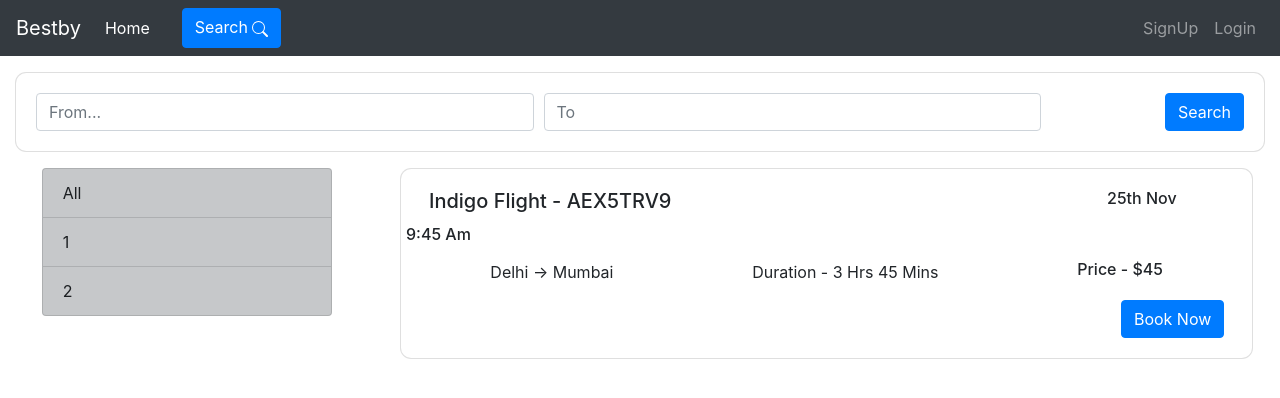
After one commit to omi265/e_travel, a Django app: page /store/flights in a window 1280 px wide. The commit adds this page. Shown: the top 398 px of the page. Run offline with Django 3.2, Linux system fonts and the light colour scheme; some libraries are stand-ins or nearby versions.

Commit message:
Adding Pages

```diff
--- a/store/static/store/style.css
+++ b/store/static/store/style.css
@@ -2,27 +2,21 @@
     display: flex;
     align-items:center ;
     justify-content: center;
-    height: 40rem;
+    height: 45rem;
     background: url("https://www.creativelive.com/blog/wp-content/uploads/2016/01/lights-night-unsharp-blured-650x366.jpg");
 }
 
 .front-card {
-    box-shadow: 0px 2px 4px 1px rgba(126, 126, 126, 0.7);
-    border-radius: 0.5rem;
-    width: 20rem;
-    height: 2rem;
-    display: flex;
-    align-items:center ;
-    justify-content: center;
-    background-color: white;
+    min-width: 25rem;
+}
+.card {
+    border-radius: 0.7rem !important;
+}
+.card-container {
+    padding: 00.6rem;
 }
 
-.front-card:hover {
-    height: 2.2rem;
-    width: 21rem;
+.form-shadow {
+    background-color: lightcoral;
+    box-shadow: 0px 2px 4px 1px rgba(200, 200, 200, 0.7) !important;
 }
-}
-
-.front-title {
-    /* font-weight: 700; */
-}
--- /dev/null
+++ b/store/templates/store/flights.html
@@ -0,0 +1,54 @@
+{% extends 'base.html' %}
+
+{% block page %}
+<div class="container-fluid mt-3">
+    <div class="card text-center">
+        <div class="card-body">
+            <form>
+                <div class="form-row">
+                    <div class="col-lg-5">
+                        <input type="text" class="form-control" placeholder="From...">
+                    </div>
+                    <div class="col-lg-5">
+                        <input type="text" class="form-control" placeholder="To">
+                    </div>
+                    <div class="col">
+                        <input type="submit" value="Search" class="btn btn-primary float-right">
+                    </div>
+                </div>
+            </form>
+        </div>
+      </div>
+</div>
+<div class="container-fluid mt-3">
+    <div class="row">
+      <div class="col-lg-3 mx-auto">
+        <div class="list-group">
+          <a href="/store/flights" class="list-group-item list-group-item-action list-group-item-dark">All</a>
+          <a href="/store/flights" class="list-group-item list-group-item-action list-group-item-dark">1</a>
+          <a href="/store/flights" class="list-group-item list-group-item-action list-group-item-dark">2</a>
+        </div>
+      </div>
+      <div class="col-lg-8 mx-auto">
+        <div class="row">
+            <div class="card w-100 text-center">
+                <div class="card-body">
+                    <div class="row">
+                        <div class="col-10"><h5 class="card-title float-left ml-2">Indigo Flight - AEX5TRV9</h5></div>
+
+                            <h6 class="card-text mr-4">25th Nov</h6>
+                            <h6 class="card-text">9:45 Am</h6>
+
+                    </div>
+                    <div class="row mx-auto mt-3">
+                        <p class="card-text mx-auto">Delhi -> Mumbai</p>
+                        <p class="card-text mx-auto">Duration - 3 Hrs 45 Mins</p>
+                        <h6 class="card-text mx-auto">Price - $45</h6>
+                    </div>
+
+                    <input type="submit" value="Book Now" class="btn btn-primary float-right mr-2">
+                </div>
+            </div>
+        </div>
+      </div>
+{% endblock %}
--- a/store/urls.py
+++ b/store/urls.py
@@ -3,6 +3,8 @@ from . import views
 
 urlpatterns = [
     path('', views.index, name='index'),
+    path('flights', views.all_flights, name='flights'),
+    path('hotels', views.all_hotels, name='hotels'),
     # path('signup', views.Signup.as_view(), name='signup'),
     # path('login', views.Login.as_view(), name='login'),
     # path('logout', views.logout, name='logout'),
--- a/store/views.py
+++ b/store/views.py
@@ -5,4 +5,10 @@ from django.http import HttpResponse
 def index(request):
     return render(request, 'store/home.html')
 
+def all_flights(request):
+    return render(request, 'store/flights.html')
+
+def all_hotels(request):
+    return render(request, 'store/hotels.html')
+
 # Create your views here.
```
Also changed, not shown: store/templates/store/home.html (+9 -1 lines), store/templates/store/hotels.html (added, +47 -0 lines).
